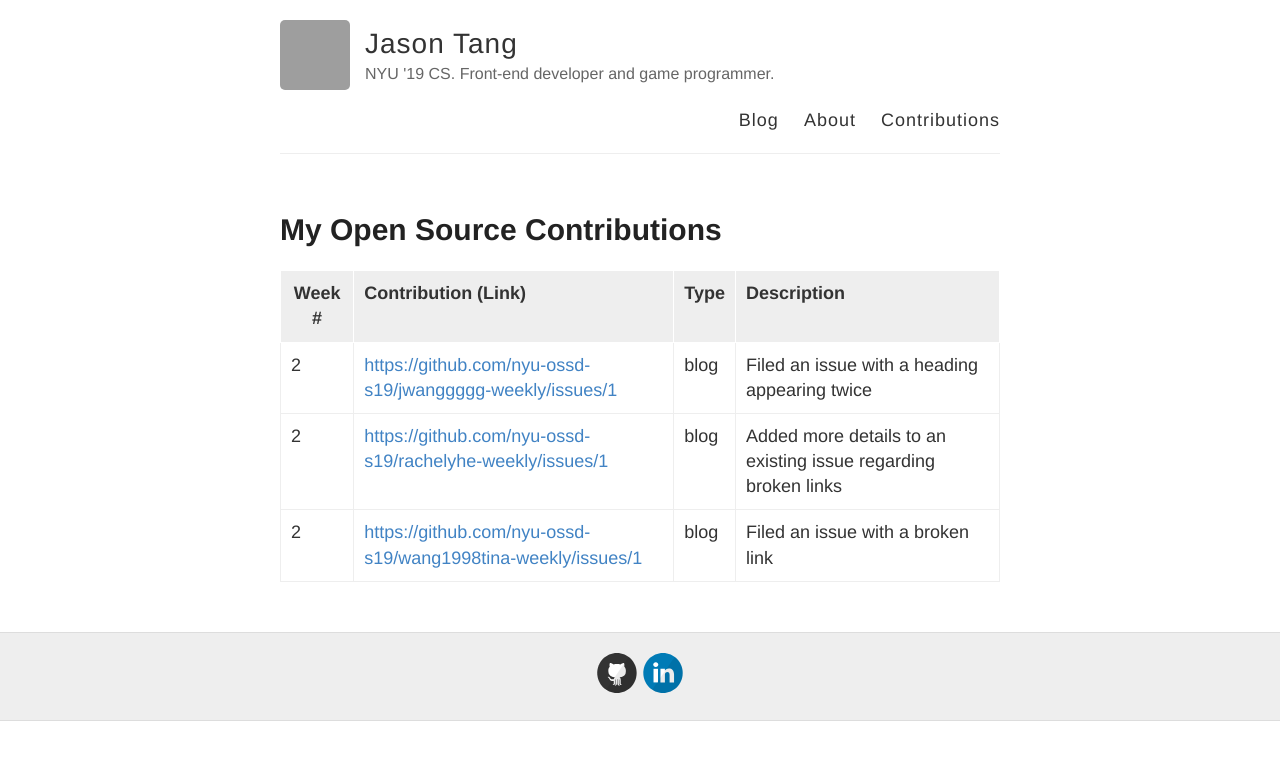
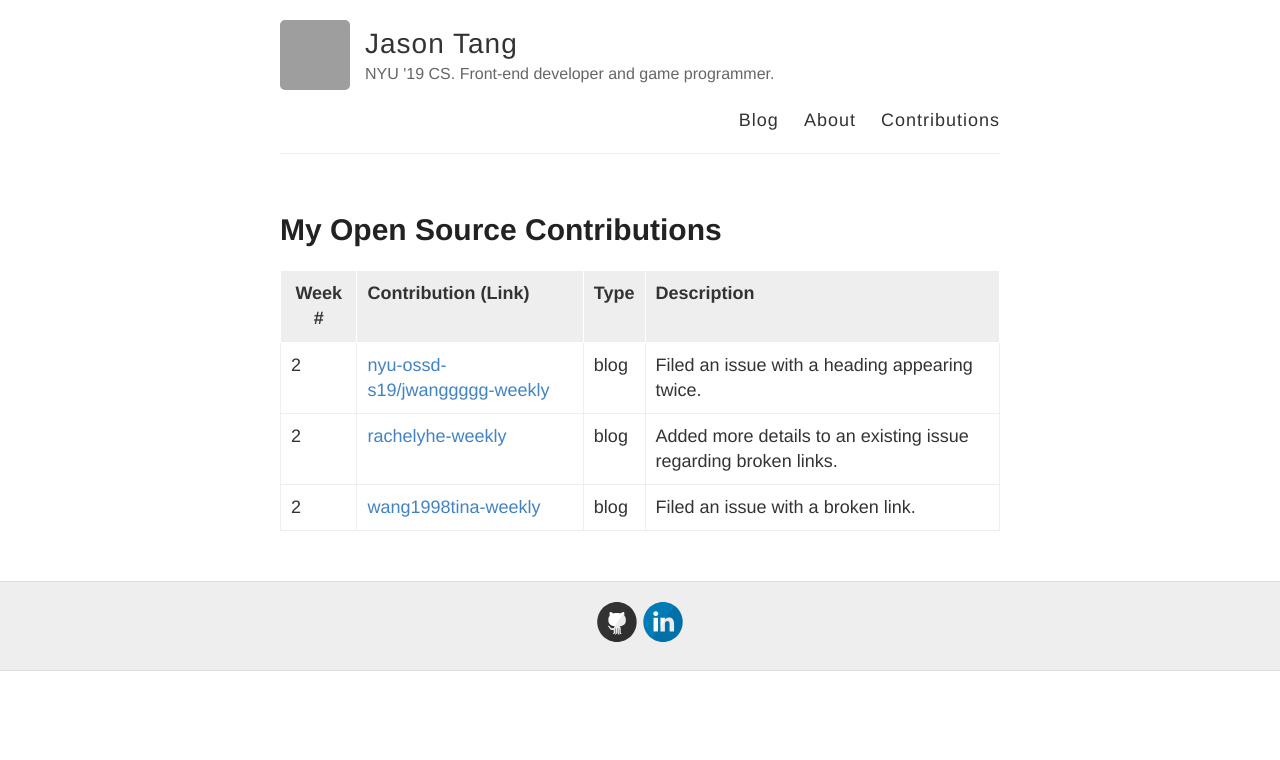
Before and after one commit to nyu-ossd-s19/jztang-weekly, a Jekyll site: the page built from contributions.md, in a window 1280 px wide. Shown: the top 760 px of the page. Built offline with Jekyll 4.4.1, drawn with Linux system fonts in a browser that asks for light colours; part of the change alters nothing that is shown; grey boxes are pictures that could not be loaded.

Commit message:
edited link text

```diff
--- a/contributions.md
+++ b/contributions.md
@@ -16,6 +16,6 @@ Replace the first row with your contribution.
 
 | Week #       | Contribution (Link)  | Type  | Description |
 |---|:---|:---|:---|
-| 2 | <https://github.com/nyu-ossd-s19/jwanggggg-weekly/issues/1> | blog | Filed an issue with a heading appearing twice |
-| 2 | <https://github.com/nyu-ossd-s19/rachelyhe-weekly/issues/1> | blog | Added more details to an existing issue regarding broken links |
-| 2 | <https://github.com/nyu-ossd-s19/wang1998tina-weekly/issues/1> | blog | Filed an issue with a broken link |
+| 2 | [nyu-ossd-s19/jwanggggg-weekly](https://github.com/nyu-ossd-s19/jwanggggg-weekly/issues/1) | blog | Filed an issue with a heading appearing twice. |
+| 2 | [rachelyhe-weekly](https://github.com/nyu-ossd-s19/rachelyhe-weekly/issues/1) | blog | Added more details to an existing issue regarding broken links. |
+| 2 | [wang1998tina-weekly](https://github.com/nyu-ossd-s19/wang1998tina-weekly/issues/1) | blog | Filed an issue with a broken link. |
```
